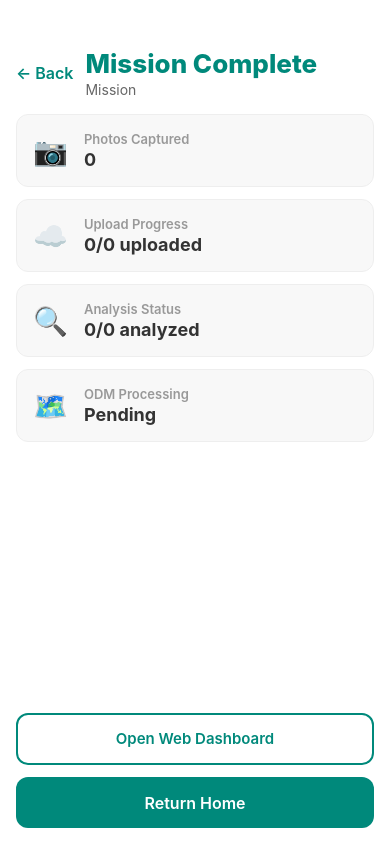
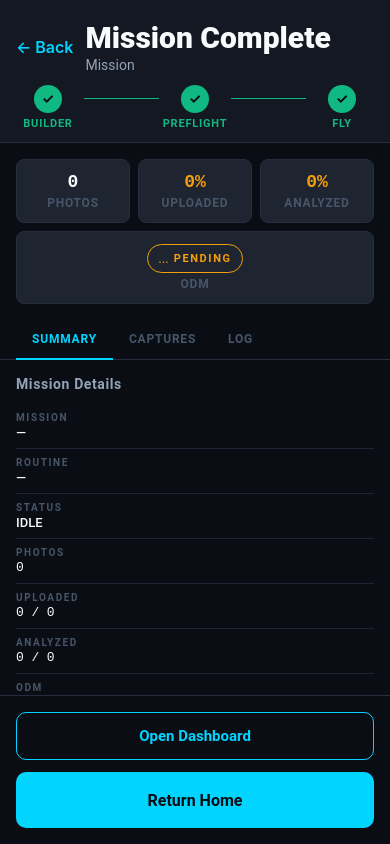
Before and after one commit to dataworks2026/Mira-Flight, a React Native app in the folder mira-flight/: screen /MissionReview in a window 390 px wide. Built offline with nearby package versions, Linux system fonts and the light colour scheme.

Commit message:
[Feat]: Mission summary dark theme + KPI tabs

```diff
--- a/mira-flight/src/screens/MissionReviewScreen.tsx
+++ b/mira-flight/src/screens/MissionReviewScreen.tsx
@@ -14,16 +14,19 @@ import {useMissionStore} from '../store/missionStore';
 import {miraClient} from '../api/miraClient';
 import {Mission} from '../types/shared';
 import {RootStackParamList} from '../App';
-
-const TEAL = '#00897B';
+import {KV, StatusPill, BreadcrumbStep, BreadcrumbConnector} from '../components';
+import {T, spacing, radius, fontFamily, fontSize} from '../theme/tokens';
 
 type NavProp = NativeStackNavigationProp<RootStackParamList>;
+type Tab = 'summary' | 'captures' | 'log';
 
 export default function MissionReviewScreen() {
   const navigation = useNavigation<NavProp>();
   const route = useRoute<any>();
   const {width, height} = useWindowDimensions();
   const isLandscape = width > height;
+
+  // ── Store ───────────────────────────────────────────────────────────────────
   const mission = useMissionStore(s => s.currentMission);
   const photosCount = useMissionStore(s => s.photosCount);
   const uploadedCount = useMissionStore(s => s.uploadedCount);
@@ -33,7 +36,9 @@ export default function MissionReviewScreen() {
   const reset = useMissionStore(s => s.reset);
 
   const [freshMission, setFreshMission] = useState<Mission | null>(null);
+  const [activeTab, setActiveTab] = useState<Tab>('summary');
 
+  // PRESERVED — mission fetch + setAnalyzedCount
   useEffect(() => {
     const missionId = route.params?.missionId ?? mission?.id;
     if (!missionId) {
@@ -49,144 +54,355 @@ export default function MissionReviewScreen() {
       .catch(() => {});
   }, [route.params?.missionId, mission?.id, setMission, setAnalyzedCount]);
 
+  // PRESERVED — reset on return home
   const handleReturnHome = () => {
     reset();
     navigation.navigate('Home');
   };
 
+  // ── Derived values ──────────────────────────────────────────────────────────
   const display = freshMission ?? mission;
   const analyzed = display?.photos_analyzed ?? 0;
   const total = display?.total_photos || photosCount;
   const uploaded = display?.photos_uploaded ?? uploadedCount;
 
-  const cards = [
-    {
-      title: 'Photos Captured',
-      value: `${total}`,
-      icon: '📷',
-    },
-    {
-      title: 'Upload Progress',
-      value: `${uploaded}/${total} uploaded`,
-      icon: '☁️',
-    },
-    {
-      title: 'Analysis Status',
-      value: `${analyzed}/${total} analyzed`,
-      icon: '🔍',
-    },
-    {
-      title: 'ODM Processing',
-      value: display?.odm_status || (missionState === 'COMPLETED' ? 'Complete' : 'Pending'),
-      icon: '🗺️',
-    },
-  ];
+  const uploadPct = total > 0 ? Math.round((uploaded / total) * 100) : 0;
+  const analyzedPct = total > 0 ? Math.round((analyzed / total) * 100) : 0;
+  const odmStatus = display?.odm_status || (missionState === 'COMPLETED' ? 'complete' : 'pending');
 
-  return (
-    <View style={styles.container}>
-      <View style={styles.headerRow}>
+  const odmTone = odmStatus === 'complete' ? 'green'
+    : odmStatus === 'failed' ? 'red'
+    : 'amber';
+
+  // ── Sections ────────────────────────────────────────────────────────────────
+  const header = (
+    <View style={s.header}>
+      <View style={s.headerLeft}>
         <TouchableOpacity onPress={() => navigation.goBack()}>
-          <Text style={styles.backBtn}>← Back</Text>
+          <Text style={s.backBtn}>← Back</Text>
         </TouchableOpacity>
-        <View>
-          <Text style={styles.title}>Mission Complete</Text>
-          <Text style={styles.subtitle}>{mission?.name || 'Mission'}</Text>
+        <View style={s.titleBlock}>
+          <Text style={s.title}>Mission Complete</Text>
+          <Text style={s.subtitle}>{display?.name || 'Mission'}</Text>
         </View>
       </View>
-
-      <ScrollView
-        style={styles.cards}
-        contentContainerStyle={isLandscape ? styles.cardsLandscape : undefined}>
-        {cards.map((card, i) => (
-          <View key={i} style={[styles.card, isLandscape && styles.cardLandscape]}>
-            <Text style={styles.cardIcon}>{card.icon}</Text>
-            <View style={styles.cardContent}>
-              <Text style={styles.cardTitle}>{card.title}</Text>
-              <Text style={styles.cardValue}>{card.value}</Text>
+      <View style={s.breadcrumbRow}>
+        <BreadcrumbStep index={1} label="Builder" state="done" />
+        <BreadcrumbConnector done />
+        <BreadcrumbStep index={2} label="Preflight" state="done" />
+        <BreadcrumbConnector done />
+        <BreadcrumbStep index={3} label="Fly" state="done" />
       </View>
     </View>
+  );
+
+  const kpiGrid = (
+    <View style={s.kpiGrid}>
+      <View style={s.kpiCard}>
+        <Text style={s.kpiValue}>{total}</Text>
+        <Text style={s.kpiLabel}>PHOTOS</Text>
+      </View>
+      <View style={s.kpiCard}>
+        <Text style={[s.kpiValue, uploadPct === 100 ? s.valGreen : s.valAmber]}>
+          {uploadPct}%
+        </Text>
+        <Text style={s.kpiLabel}>UPLOADED</Text>
+      </View>
+      <View style={s.kpiCard}>
+        <Text style={[s.kpiValue, analyzedPct === 100 ? s.valGreen : s.valAmber]}>
+          {analyzedPct}%
+        </Text>
+        <Text style={s.kpiLabel}>ANALYZED</Text>
+      </View>
+      <View style={s.kpiCard}>
+        <StatusPill
+          tone={odmTone}
+          icon={<Text style={{fontSize: 12}}>{odmTone === 'green' ? '✓' : odmTone === 'red' ? '✕' : '…'}</Text>}
+          label={odmStatus.toUpperCase()}
+        />
+        <Text style={s.kpiLabel}>ODM</Text>
+      </View>
+    </View>
+  );
+
+  const tabs = (
+    <View style={s.tabRow}>
+      {(['summary', 'captures', 'log'] as Tab[]).map(t => (
+        <TouchableOpacity
+          key={t}
+          style={[s.tabBtn, activeTab === t && s.tabBtnActive]}
+          onPress={() => setActiveTab(t)}>
+          <Text style={[s.tabText, activeTab === t && s.tabTextActive]}>
+            {t.toUpperCase()}
+          </Text>
+        </TouchableOpacity>
       ))}
-      </ScrollView>
+    </View>
+  );
 
-      <View style={[styles.footer, isLandscape && styles.footerLandscape]}>
+  const summaryContent = (
+    <View style={s.section}>
+      <Text style={s.sectionTitle}>Mission Details</Text>
+      <KV label="Mission" value={display?.name ?? '—'} />
+      <KV label="Routine" value={display?.routine_type ?? '—'} />
+      <KV label="Status" value={display?.status ?? missionState ?? '—'} />
+      <KV label="Photos" value={`${total}`} mono />
+      <KV label="Uploaded" value={`${uploaded} / ${total}`} mono />
+      <KV label="Analyzed" value={`${analyzed} / ${total}`} mono />
+      <KV label="ODM" value={odmStatus} tone={odmTone} />
+    </View>
+  );
+
+  const capturesContent = (
+    <View style={s.section}>
+      <Text style={s.sectionTitle}>Photo Captures</Text>
+      <View style={s.uploadBar}>
+        <View style={[s.uploadFill, {width: `${uploadPct}%` as any}]} />
+      </View>
+      <Text style={s.uploadLabel}>{uploaded} of {total} uploaded ({uploadPct}%)</Text>
+      <View style={s.uploadBar}>
+        <View style={[s.analyzedFill, {width: `${analyzedPct}%` as any}]} />
+      </View>
+      <Text style={s.uploadLabel}>{analyzed} of {total} analyzed ({analyzedPct}%)</Text>
+    </View>
+  );
+
+  const logContent = (
+    <View style={s.section}>
+      <Text style={s.sectionTitle}>Flight Log</Text>
+      <KV label="Mission ID" value={display?.id ?? '—'} mono />
+      <KV label="Asset" value={display?.asset_id ?? '—'} mono />
+      <KV label="ODM Status" value={odmStatus} tone={odmTone} />
+      <Text style={s.logNote}>
+        Full telemetry log available on the web dashboard.
+      </Text>
+    </View>
+  );
+
+  const tabContent =
+    activeTab === 'summary' ? summaryContent
+    : activeTab === 'captures' ? capturesContent
+    : logContent;
+
+  const footerActions = (
+    <View style={[s.footer, isLandscape && s.footerLandscape]}>
       <TouchableOpacity
-          style={styles.dashboardBtn}
-          onPress={() =>
-            Linking.openURL('http://3.144.48.124/dashboard')
-          }>
-          <Text style={styles.dashboardBtnText}>Open Web Dashboard</Text>
+        style={s.dashBtn}
+        onPress={() => Linking.openURL('http://3.144.48.124/dashboard')}>
+        <Text style={s.dashBtnText}>Open Dashboard</Text>
       </TouchableOpacity>
+      <TouchableOpacity style={s.homeBtn} onPress={handleReturnHome}>
+        <Text style={s.homeBtnText}>Return Home</Text>
+      </TouchableOpacity>
+    </View>
+  );
 
-        <TouchableOpacity style={styles.homeBtn} onPress={handleReturnHome}>
-          <Text style={styles.homeBtnText}>Return Home</Text>
-        </TouchableOpacity>
+  if (isLandscape) {
+    return (
+      <View style={s.root}>
+        {header}
+        <View style={s.body}>
+          <View style={s.leftRail}>
+            {kpiGrid}
+            {footerActions}
+          </View>
+          <View style={s.center}>
+            {tabs}
+            <ScrollView>{tabContent}</ScrollView>
+          </View>
         </View>
       </View>
     );
   }
 
-const styles = StyleSheet.create({
-  container: {flex: 1, backgroundColor: '#FFF'},
-  headerRow: {
+  return (
+    <View style={s.root}>
+      {header}
+      <ScrollView style={s.scroll}>
+        {kpiGrid}
+        {tabs}
+        {tabContent}
+      </ScrollView>
+      {footerActions}
+    </View>
+  );
+}
+
+const s = StyleSheet.create({
+  root: {flex: 1, backgroundColor: T.bg},
+  scroll: {flex: 1},
+
+  // Header
+  header: {
+    backgroundColor: T.panel,
+    paddingHorizontal: spacing.lg,
+    paddingTop: spacing.xl,
+    paddingBottom: spacing.md,
+    borderBottomWidth: 1,
+    borderBottomColor: T.hairline,
+    gap: spacing.md,
+  },
+  headerLeft: {
     flexDirection: 'row',
     alignItems: 'center',
-    padding: 16,
-    paddingTop: 48,
-    gap: 12,
+    gap: spacing.md,
   },
-  backBtn: {fontSize: 16, color: TEAL, fontWeight: '600'},
+  titleBlock: {flex: 1},
+  backBtn: {fontSize: 16, color: T.cyan, fontWeight: '600'},
   title: {
-    fontSize: 26,
+    fontSize: fontSize.pageTitle,
     fontWeight: '800',
-    color: TEAL,
+    color: T.t1,
+    fontFamily: fontFamily.ui,
   },
-  subtitle: {
-    fontSize: 14,
-    color: '#666',
-    marginTop: 2,
+  subtitle: {fontSize: 14, color: T.t2, marginTop: 2, fontFamily: fontFamily.ui},
+  breadcrumbRow: {
+    flexDirection: 'row',
+    alignItems: 'center',
   },
-  cards: {flex: 1, paddingHorizontal: 16},
-  cardsLandscape: {
+
+  // Body (landscape)
+  body: {flex: 1, flexDirection: 'row'},
+  leftRail: {
+    width: 260,
+    backgroundColor: T.panel,
+    borderRightWidth: 1,
+    borderRightColor: T.hairline,
+    padding: spacing.lg,
+    justifyContent: 'space-between',
+  },
+  center: {flex: 1, backgroundColor: T.bg},
+
+  // KPI
+  kpiGrid: {
     flexDirection: 'row',
     flexWrap: 'wrap',
-    gap: 12,
+    gap: spacing.sm,
+    padding: spacing.lg,
   },
-  card: {
-    flexDirection: 'row',
-    backgroundColor: '#F8F8F8',
-    borderRadius: 12,
-    padding: 16,
-    marginBottom: 12,
+  kpiCard: {
+    flex: 1,
+    minWidth: 100,
+    backgroundColor: T.card,
+    borderRadius: radius.card,
+    padding: spacing.md,
     alignItems: 'center',
     borderWidth: 1,
-    borderColor: '#EEE',
+    borderColor: T.hairline,
+    gap: spacing.xs,
   },
-  cardLandscape: {
-    width: '48%' as any,
-    marginBottom: 0,
+  kpiValue: {
+    fontSize: fontSize.cardTitle,
+    fontWeight: '800',
+    color: T.t1,
+    fontFamily: fontFamily.mono,
   },
-  cardIcon: {fontSize: 28, marginRight: 16},
-  cardContent: {flex: 1},
-  cardTitle: {fontSize: 13, color: '#999', fontWeight: '600'},
-  cardValue: {fontSize: 18, color: '#333', fontWeight: '700', marginTop: 2},
-  footer: {padding: 16},
-  footerLandscape: {flexDirection: 'row', gap: 12},
-  dashboardBtn: {
-    borderWidth: 2,
-    borderColor: TEAL,
-    borderRadius: 12,
-    padding: 14,
+  kpiLabel: {
+    fontSize: fontSize.caption,
+    fontWeight: '600',
+    color: T.t3,
+    letterSpacing: 0.8,
+    fontFamily: fontFamily.ui,
+  },
+  valGreen: {color: T.green},
+  valAmber: {color: T.amber},
+
+  // Tabs
+  tabRow: {
+    flexDirection: 'row',
+    borderBottomWidth: 1,
+    borderBottomColor: T.hairline,
+    paddingHorizontal: spacing.lg,
+  },
+  tabBtn: {
+    paddingVertical: spacing.md,
+    paddingHorizontal: spacing.lg,
+    borderBottomWidth: 2,
+    borderBottomColor: 'transparent',
+    marginBottom: -1,
+  },
+  tabBtnActive: {borderBottomColor: T.cyan},
+  tabText: {
+    fontSize: fontSize.caption,
+    fontWeight: '700',
+    color: T.t3,
+    letterSpacing: 0.8,
+    fontFamily: fontFamily.ui,
+  },
+  tabTextActive: {color: T.cyan},
+
+  // Section
+  section: {padding: spacing.lg},
+  sectionTitle: {
+    fontSize: fontSize.body,
+    fontWeight: '700',
+    color: T.t2,
+    letterSpacing: 0.6,
+    marginBottom: spacing.md,
+    fontFamily: fontFamily.ui,
+  },
+  logNote: {
+    fontSize: fontSize.caption,
+    color: T.t3,
+    marginTop: spacing.lg,
+    fontStyle: 'italic',
+  },
+
+  // Upload bars
+  uploadBar: {
+    height: 6,
+    backgroundColor: T.hairline,
+    borderRadius: radius.pill,
+    overflow: 'hidden',
+    marginTop: spacing.md,
+  },
+  uploadFill: {
+    height: '100%',
+    backgroundColor: T.cyan,
+    borderRadius: radius.pill,
+  },
+  analyzedFill: {
+    height: '100%',
+    backgroundColor: T.green,
+    borderRadius: radius.pill,
+  },
+  uploadLabel: {
+    fontSize: fontSize.caption,
+    color: T.t2,
+    marginTop: spacing.xs,
+    fontFamily: fontFamily.mono,
+  },
+
+  // Footer
+  footer: {
+    padding: spacing.lg,
+    gap: spacing.md,
+    borderTopWidth: 1,
+    borderTopColor: T.hairline,
+  },
+  footerLandscape: {flexDirection: 'column', gap: spacing.sm},
+  dashBtn: {
+    borderWidth: 1,
+    borderColor: T.cyan,
+    borderRadius: radius.btnLg,
+    padding: spacing.md,
     alignItems: 'center',
-    marginBottom: 12,
-    flex: 1,
+    minHeight: 48,
+    justifyContent: 'center',
   },
-  dashboardBtnText: {color: TEAL, fontSize: 15, fontWeight: '600'},
+  dashBtnText: {color: T.cyan, fontSize: 15, fontWeight: '600', fontFamily: fontFamily.ui},
   homeBtn: {
-    backgroundColor: TEAL,
-    borderRadius: 12,
-    padding: 16,
+    backgroundColor: T.cyan,
+    borderRadius: radius.btnLg,
+    padding: spacing.md,
     alignItems: 'center',
-    flex: 1,
+    minHeight: 56,
+    justifyContent: 'center',
   },
-  homeBtnText: {color: '#FFF', fontSize: 16, fontWeight: '600'},
+  homeBtnText: {
+    color: T.bg,
+    fontSize: 16,
+    fontWeight: '700',
+    fontFamily: fontFamily.ui,
+  },
 });
```
Lines whose indentation alone changed are shown as unchanged.
